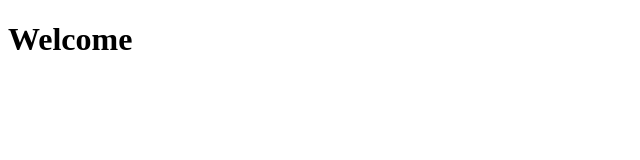
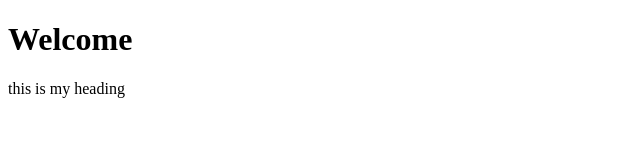
Before and after one commit to Arjun-cmd/Vagetable, a plain HTML site: page index.html in a window 1280 px wide. Shown: the whole page, without its empty margins (0-640 px from the left). Drawn offline with Linux system fonts and the light colour scheme.

Commit message:
P tag Added

```diff
--- a/index.html
+++ b/index.html
@@ -6,5 +6,6 @@
   </head>
   <body>
     <h1>Welcome</h1>
+    <p>this is my heading </p>
   </body>
 </html>
```
